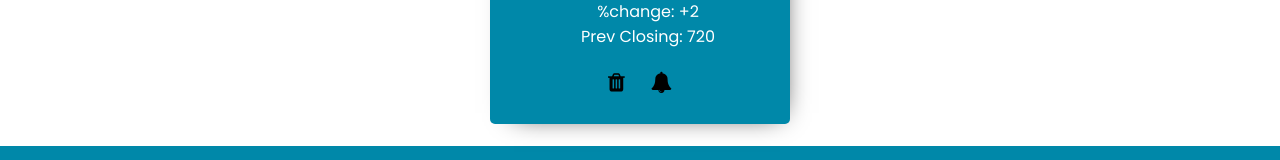
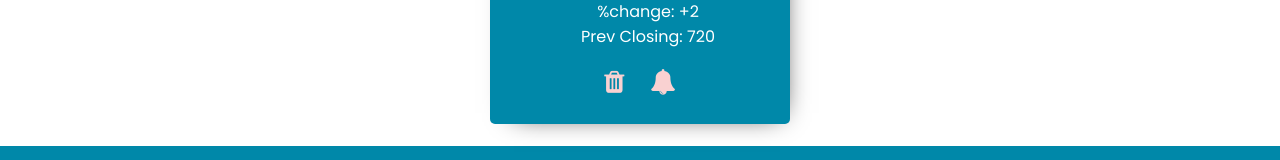
Before and after one commit to neupanedipen/merofolio-frontend, a React (Create React App) app: page /dashboard in a window 1280 px wide. Shown: the part 1749-1909 px from the top of the page. Built offline with nearby package versions, Linux system fonts and the light colour scheme; no server answers.

Commit message:
small tweaks

```diff
--- a/src/components/WatchList.jsx
+++ b/src/components/WatchList.jsx
@@ -38,11 +38,11 @@ const WatchList = () => {
                     <div className={`${styles.tableCell} ${styles.lastCell}`}>
 
                         <a className={`${styles.icons} ${styles.trash}`}>
-                            <i className={`fa fa-trash fa-lg ${styles.fa}`} ></i>
+                            <i className={`fa fa-trash fa-lg ${styles.fa} ${styles.trash}`} ></i>
                         </a>
 
                         <a className={`${styles.icons} ${styles.bell}`}>
-                            <i className={`fa fa-bell fa-lg ${styles.fa}`} ></i>
+                            <i className={`fa fa-bell fa-lg ${styles.fa} ${styles.bell}`} ></i>
                         </a>
                     </div>
                 </div>
--- a/src/components/WatchList.module.css
+++ b/src/components/WatchList.module.css
@@ -83,10 +83,12 @@
   }
 
 
-  .icons {
-    color: #0088a9;
+  a.icons i {
+    color: #f9d1d1;
   }
+
   .icons .fa {
+    font-size: 1.6rem;
     margin: 0 13px;
     cursor: pointer;
   }
@@ -95,16 +97,14 @@
     transition: all 0.3s linear;
   }
 
-  a:hover i {
+  a i:hover {
     transform: scale(1.5);
   }
 
-  .pencil:hover {
-    color: darkgreen;
-  }
+
   .trash:hover {
     color: red;
   }
   .bell:hover {
-    color: maroon;
+    color: darkgreen;
   }
```
